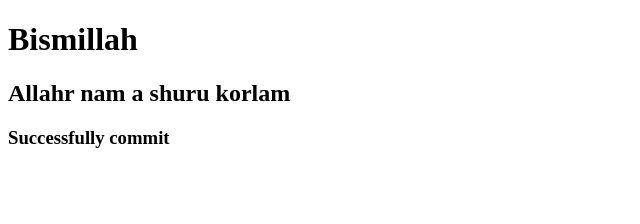
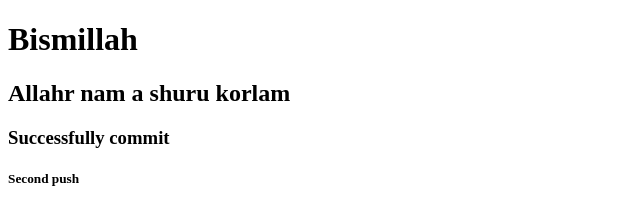
Before and after one commit to fahimshahriardev/practice, a plain HTML site: page index.html in a window 1280 px wide. Shown: the full height of the page, 0-640 px from the left. Drawn offline with Linux system fonts and the light colour scheme.

Commit message:
second push

```diff
--- a/index.html
+++ b/index.html
@@ -17,6 +17,7 @@
    <h1 id="test">Bismillah</h1>
    <h2 id="test">Allahr nam a shuru korlam</h2>
    <h3>Successfully commit</h3>
+   <h5>Second push</h5>
 </body>
 
 </html>
```
